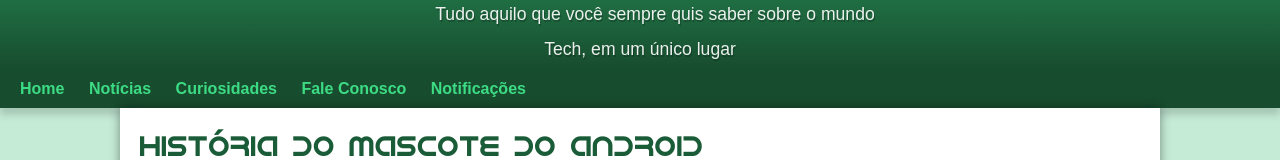
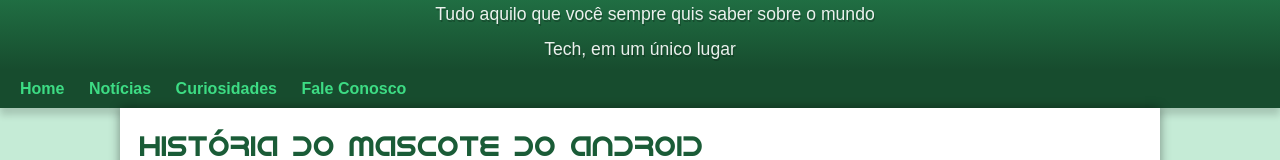
Before and after one commit to lipeezzz/projeto-do-android, a plain HTML site: page index.html in a window 1280 px wide. Shown: the part 120-280 px from the top of the page. Drawn offline with Linux system fonts and the light colour scheme; a web font is replaced by a local one.

Commit message:
tirei o nitificações

```diff
--- a/index.html
+++ b/index.html
@@ -17,7 +17,6 @@
         <a href="#">Notícias</a>
         <a href="#">Curiosidades</a>
         <a href="#">Fale Conosco</a>
-        <a href="#">Notificações</a>
     </nav>
     <main>
         <article>
```
